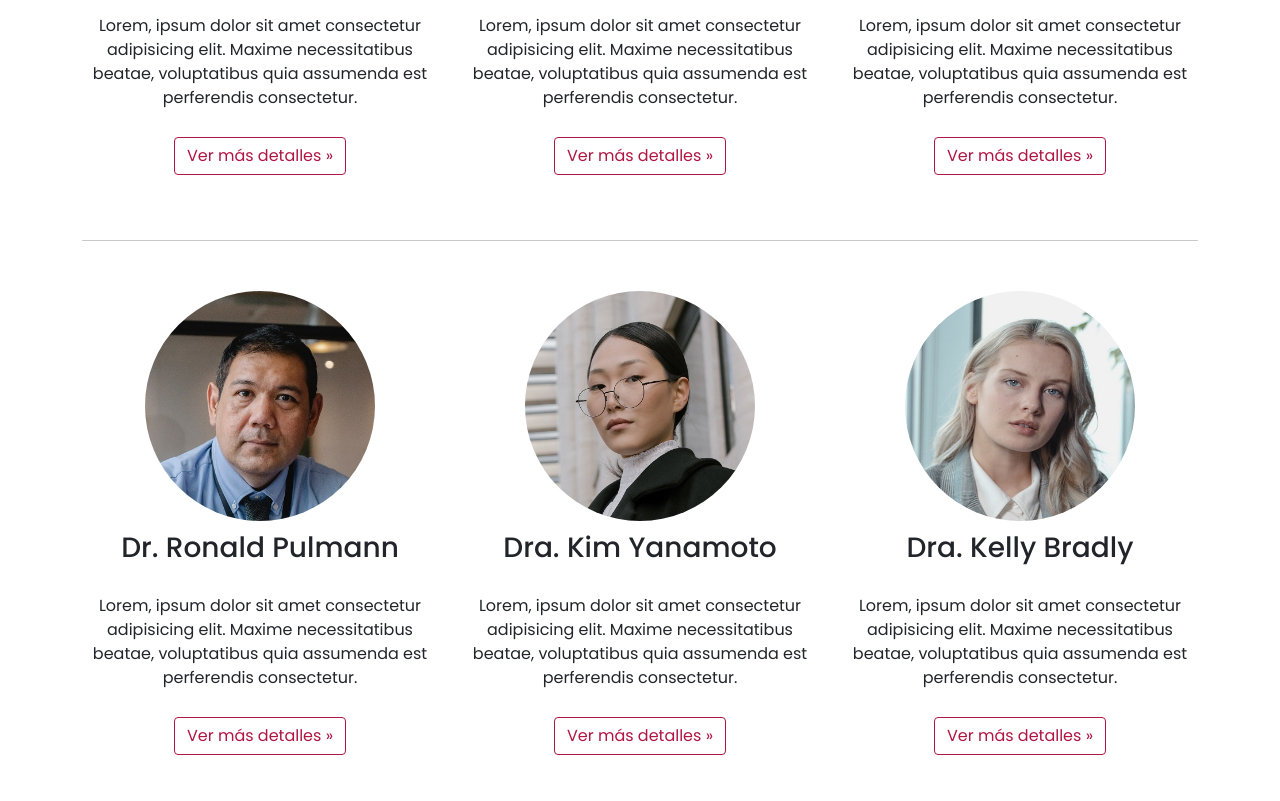
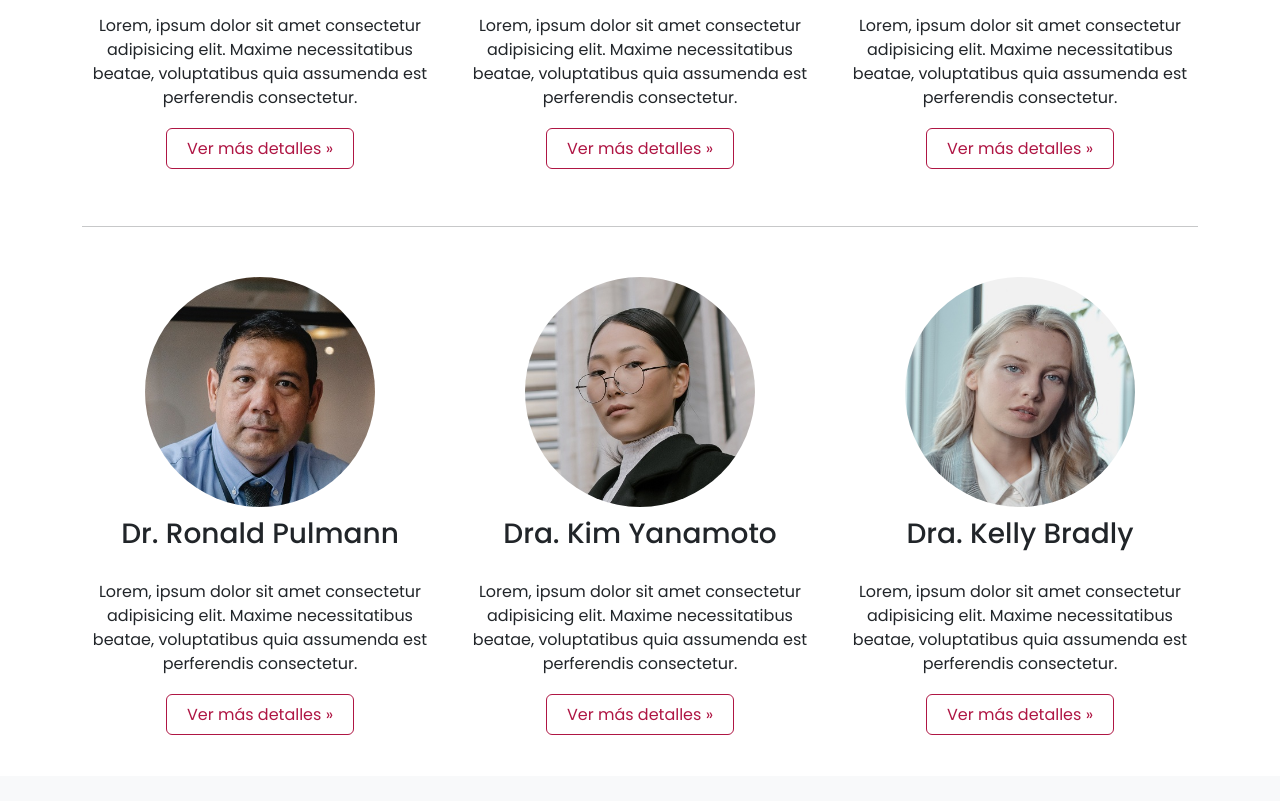
Before and after one commit to VictorVega007/Proyecto-BS, a website: page paginas/nosotros.html in a window 1280 px wide. Shown: the part 1179-1980 px from the top of the page. Drawn offline with nearby package versions, Linux system fonts and the light colour scheme.

Commit message:
Incorporo detalles en estilos

```diff
--- a/paginas/nosotros.html
+++ b/paginas/nosotros.html
@@ -134,16 +134,7 @@
               consectetur.
             </p>
             <p>
-              <a
-                class="
-                  btn btn-danger
-                  bd-highlight
-                  border border-primary
-                  text-primary
-                "
-                href="#"
-                >Ver más detalles »</a
-              >
+              <a class="button button--over" href="#">Ver más detalles »</a>
             </p>
           </div>
 
@@ -167,16 +158,7 @@
               consectetur.
             </p>
             <p>
-              <a
-                class="
-                  btn btn-danger
-                  bd-highlight
-                  border border-primary
-                  text-primary
-                "
-                href="#"
-                >Ver más detalles »</a
-              >
+              <a class="button button--over" href="#">Ver más detalles »</a>
             </p>
           </div>
 
@@ -200,16 +182,7 @@
               consectetur.
             </p>
             <p>
-              <a
-                class="
-                  btn btn-danger
-                  bd-highlight
-                  border border-primary
-                  text-primary
-                "
-                href="#"
-                >Ver más detalles »</a
-              >
+              <a class="button button--over" href="#">Ver más detalles »</a>
             </p>
           </div>
         </div>
@@ -239,16 +212,7 @@
               consectetur.
             </p>
             <p>
-              <a
-                class="
-                  btn btn-danger
-                  bd-highlight
-                  border border-primary
-                  text-primary
-                "
-                href="#"
-                >Ver más detalles »</a
-              >
+              <a class="button button--over" href="#">Ver más detalles »</a>
             </p>
           </div>
 
@@ -272,16 +236,7 @@
               consectetur.
             </p>
             <p>
-              <a
-                class="
-                  btn btn-danger
-                  bd-highlight
-                  border border-primary
-                  text-primary
-                "
-                href="#"
-                >Ver más detalles »</a
-              >
+              <a class="button button--over" href="#">Ver más detalles »</a>
             </p>
           </div>
 
@@ -305,16 +260,7 @@
               consectetur.
             </p>
             <p>
-              <a
-                class="
-                  btn btn-danger
-                  bd-highlight
-                  border border-primary
-                  text-primary
-                "
-                href="#"
-                >Ver más detalles »</a
-              >
+              <a class="button button--over" href="#">Ver más detalles »</a>
             </p>
           </div>
         </div>
--- a/scss/_animaciones.scss
+++ b/scss/_animaciones.scss
@@ -1,4 +1,38 @@
-/* Animación de texto en página de Blog */
+// Animación de botones
+.button {
+  color: $primary;
+  background: $danger;
+  border: 1px solid $primary;
+  border-radius: 6px;
+  padding: 8px 20px;
+  font-size: 16px;
+  text-decoration: none;
+  transition-duration: 0.4s;
+  cursor: pointer;
+  width: auto;
+
+  &.button--over {
+    background-color: white;
+    color: $primary;
+    border: 1px solid $primary;
+  }
+
+  &.button--over:hover {
+    background-color: $primary;
+    color: white;
+  }
+
+  &.button__submit {
+    padding-bottom: 20px;
+  }
+
+  &.button__search {
+    padding: 0 0 0px 0;
+    width: 20rem;
+  }
+}
+
+// Animación de texto en página de Blog
 .backgrd__tittle b {
   overflow: hidden;
   position: relative;
--- a/scss/_condicional.scss
+++ b/scss/_condicional.scss
@@ -6,9 +6,12 @@ $imagen3: buro;
 .opac__img:hover {
   @if $imagen1 == bank {
     opacity: 0.5;
+    transition-duration: 0.8s;
   } @else if $imagen2 == insurance {
     opacity: 0.5;
+    transition-duration: 0.8s;
   } @else if $imagen3 == buro {
     opacity: 0.5;
+    transition-duration: 0.8s;
   }
 }
--- a/scss/_globals.scss
+++ b/scss/_globals.scss
@@ -31,6 +31,7 @@
     border-radius: 50%;
     &.#{$abogado}-img:hover {
       opacity: 0.5;
+      transition-duration: 0.8s;
     }
   }
 }
--- a/scss/_medias-breakpoints.scss
+++ b/scss/_medias-breakpoints.scss
@@ -17,4 +17,19 @@
   .hidden-text {
     display: none;
   }
+
+  .button--width {
+    width: 10em;
+    height: 10vh;
+  }
 }
+
+@media (max-width: $layout-breakpoint-md) {
+  .no-text {
+    display: none;
+  }
+  .button--width {
+    width: 10em;
+    height: 10vh;
+  }
+}
--- a/scss/_variables.scss
+++ b/scss/_variables.scss
@@ -1,3 +1,6 @@
+// Variables globales
+
+$font-family-base: "Poppins", sans-serif;
 $btn-size: 240px;
 $btn-height: 68%;
 $mt: 3.5rem;
@@ -6,4 +9,9 @@ $padding: 0 8% 0 8%;
 $padding-top: 3%;
 $padding-bottom: 3%;
 $layout-breakpoint-sm: 770px;
+$layout-breakpoint-md: 1000px;
 $margin-services: 8% 0;
+$primary: rgb(175, 22, 68);
+$secondary: #012340;
+$danger: transparent;
+$success: #008cba;
```
Also changed, not shown: index.html (+4 -39 lines), paginas/blog.html (+2 -11 lines), paginas/contacto.html (+1 -11 lines), css/style.css, 1 other file.
